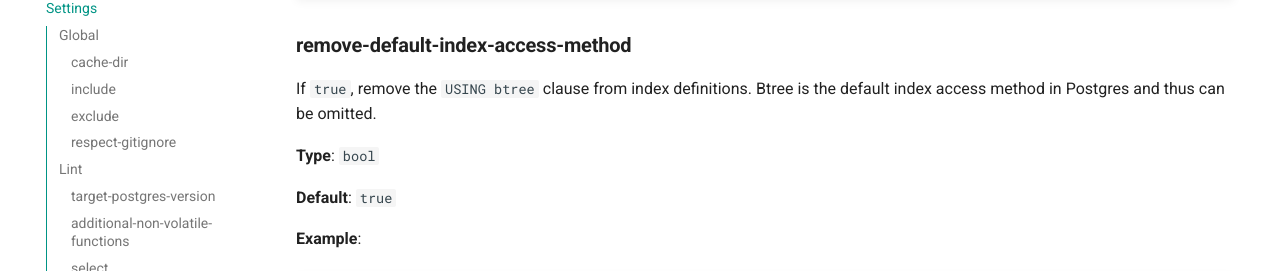
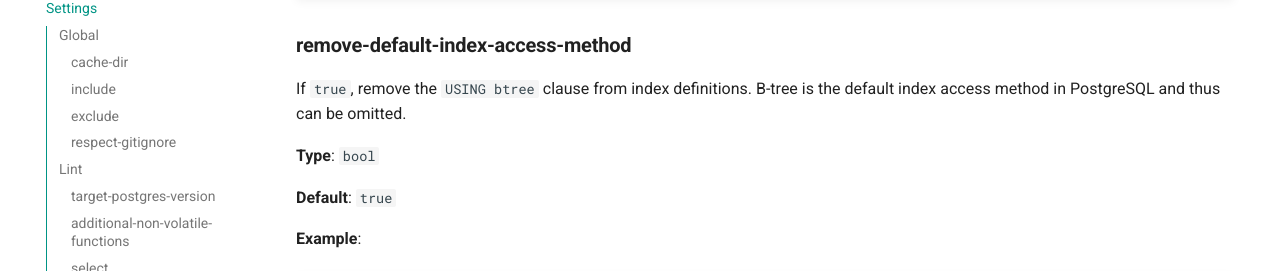
Before and after one commit to bolajiwahab/pgrubic, an MkDocs documentation site: the page built from docs/docs/settings.md, in a window 1280 px wide and 900 px high, scrolled down 13774 px. Shown: the part 181-452 px from the top of the window. Built offline with MkDocs 1.6.1 and Material for MkDocs 9.7.7, drawn with Linux system fonts in a browser that asks for light colours; comment, search, counter and statistics services are not loaded.

Commit message:
feat(formatter): update docs

```diff
--- a/docs/docs/settings.md
+++ b/docs/docs/settings.md
@@ -661,8 +661,8 @@ remove-pg-catalog-from-functions = false
 </details>
 
 ### **remove-default-index-access-method**
-If `true`, remove the `USING btree` clause from index definitions. Btree is the default
-index access method in Postgres and thus can be omitted.
+If `true`, remove the `USING btree` clause from index definitions. B-tree is the default
+index access method in PostgreSQL and thus can be omitted.
 
 **Type**: `bool`
 
```
